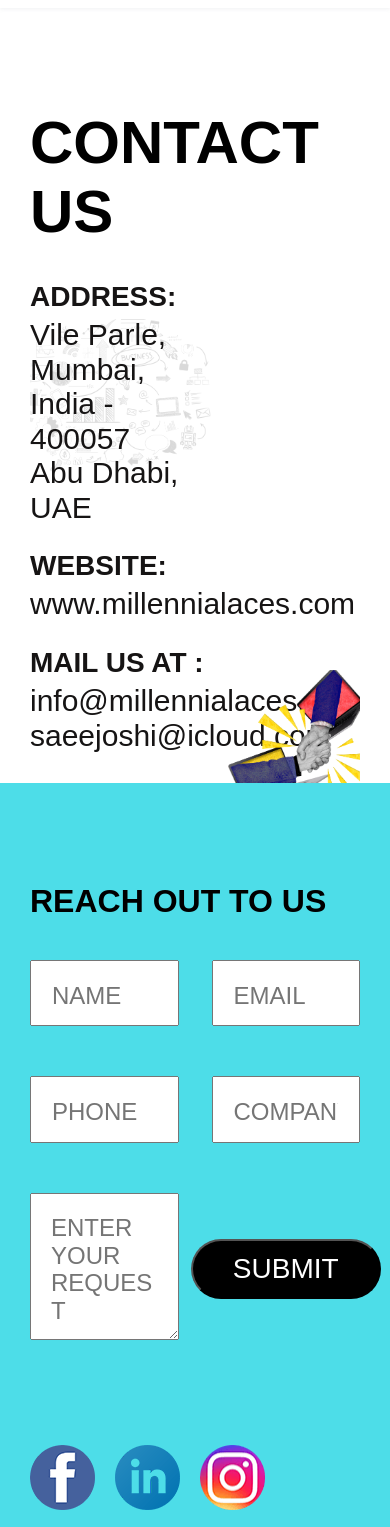
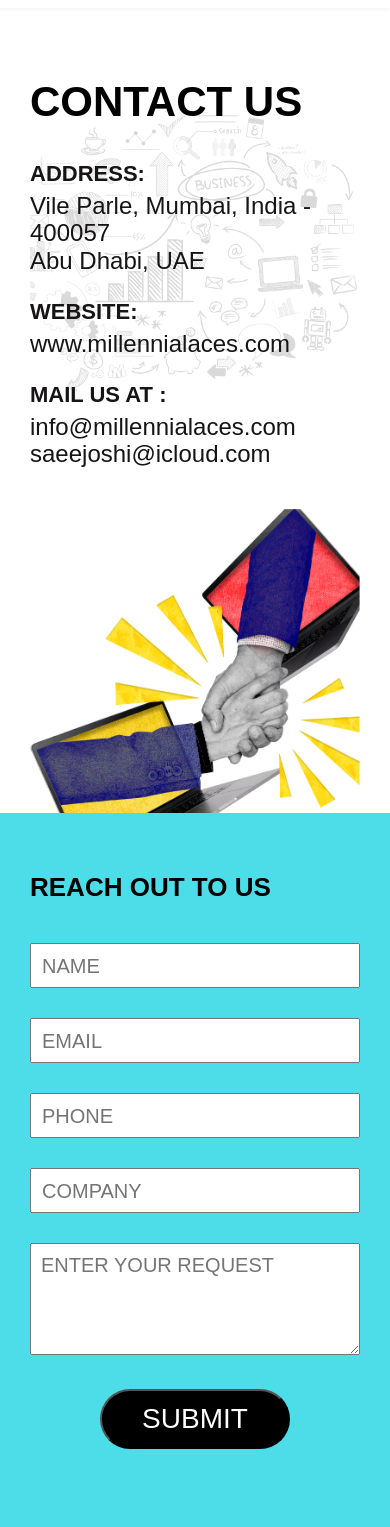
Before and after one commit to iamjamielobo/saee, a Next.js app: page /contact-us in a window 390 px wide. Shown: the part 62-1589 px from the top of the page. Built offline with nearby package versions, Linux system fonts and the light colour scheme.

Commit message:
Responsive UI

```diff
--- a/styles/About.module.scss
+++ b/styles/About.module.scss
@@ -29,7 +29,7 @@
                 font-weight: bold;
                 text-transform: uppercase;
                 @media screen and (max-width: 1024px) {
-                    font-size: 36px;
+                    font-size: 42px;
                 }
             }
             .text {
--- a/styles/Contact.module.scss
+++ b/styles/Contact.module.scss
@@ -12,6 +12,9 @@
         z-index: -1;
         // text-align: center;
         overflow: hidden;
+        @media screen and (max-width: 768px) {
+            grid-template-columns: 1fr;
+        }
         p {
             margin: 0;
         }
@@ -20,6 +23,9 @@
             padding: 100px 0 0px 0;
             width: 100%;
             height: 100%;
+            @media screen and (max-width: 1024px) {
+                padding-top: 70px;
+            }
             .hero-doodle {
                 position: absolute;
                 top: 0;
@@ -36,6 +42,9 @@
             margin-bottom: 35px;
             text-transform: uppercase;
             letter-spacing: 1.1;
+            @media screen and (max-width: 1024px) {
+                font-size: 42px;
+            }
         }
         .contact-header-sub-title {
             font-size: 28px;
@@ -44,10 +53,16 @@
             color: #161414;
             text-transform: uppercase;
             margin: 25px 0 5px;
+            @media screen and (max-width: 1024px) {
+                font-size: 22px;
+            }
         }
         .contact-header-text {
             font-size: 30px;
             color: #161414;
+            @media screen and (max-width: 1024px) {
+                font-size: 24px;
+            }
         }
         .right {
             margin-bottom: -15px;
@@ -59,6 +74,9 @@
     .contact-form-section {
         background-color: $bgColor;
         padding-top: 100px;
+        @media screen and (max-width: 1024px) {
+            padding-top: 60px;
+        }
         .wrapper {
             // max-width: 1200px;
             // margin: 0 auto;
@@ -70,18 +88,33 @@
                 margin-bottom: 40px;
                 text-transform: uppercase;
                 letter-spacing: 1.1;
+                @media screen and (max-width: 1024px) {
+                    font-size: 26px;
+                    margin-bottom: 40px;
+                    letter-spacing: 1;
+                }
             }
             .contact-form-wrapper {
                 display: grid;
                 grid-template-columns: repeat(2, 45%);
                 grid-column-gap: 10%;
                 margin: 0px 0 50px;
+                @media screen and (max-width: 1024px) {
+                    grid-template-columns: 1fr;
+                }
                 .contact-form-block {
                     margin-bottom: 50px;
+                    @media screen and (max-width: 1024px) {
+                        margin-bottom: 30px;
+                    }
                     input, textarea {
                         width: 100%;
                         font-size: 24px;
                         padding: 20px 20px 15px 20px;
+                        @media screen and (max-width: 1024px) {
+                            padding: 10px 10px 8px 10px;
+                            font-size: 20px;
+                        }
                     }
                     .contact-form-submit {
                         padding: 12px 40px;
@@ -99,11 +132,25 @@
     }
     .footer-container {
         padding-bottom: 25px;
+        @media screen and (max-width: 1024px) {
+            padding-bottom: 15px;
+        }
         .social-container {
             display: grid;
             grid-column-gap: 20px;
             grid-auto-flow: column;
             grid-auto-columns: max-content;
+            @media screen and (max-width: 1024px) {
+                max-width: 190px;
+                align-items: center;
+                justify-content: center;
+                margin: 0 auto;
+            }
+            a {
+                @media screen and (max-width: 1024px) {
+                    max-width: 40px;
+                }
+            }
         }
     }
 }
```
Also changed, not shown: styles/Services.module.scss (+8 -0 lines).
